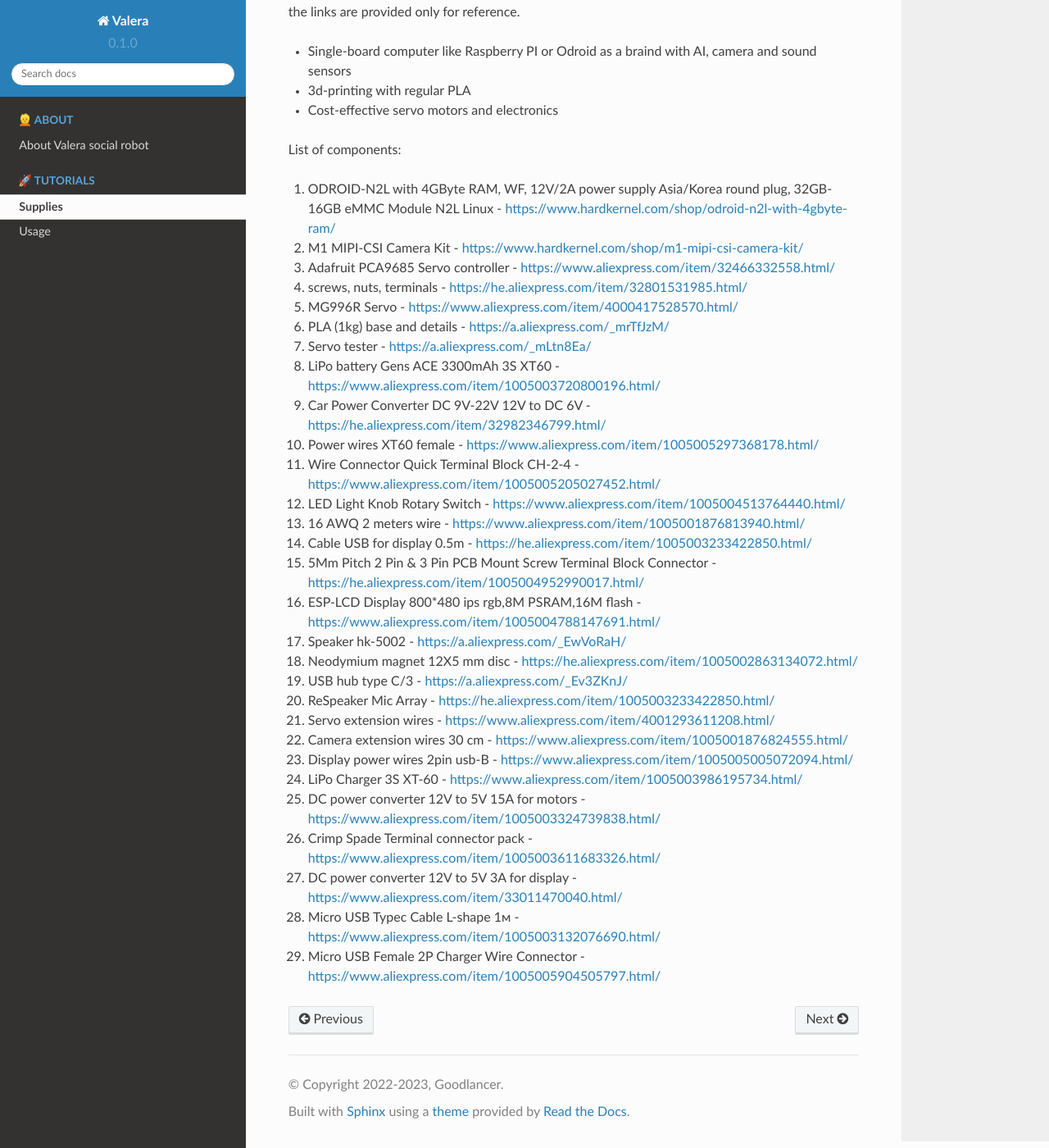
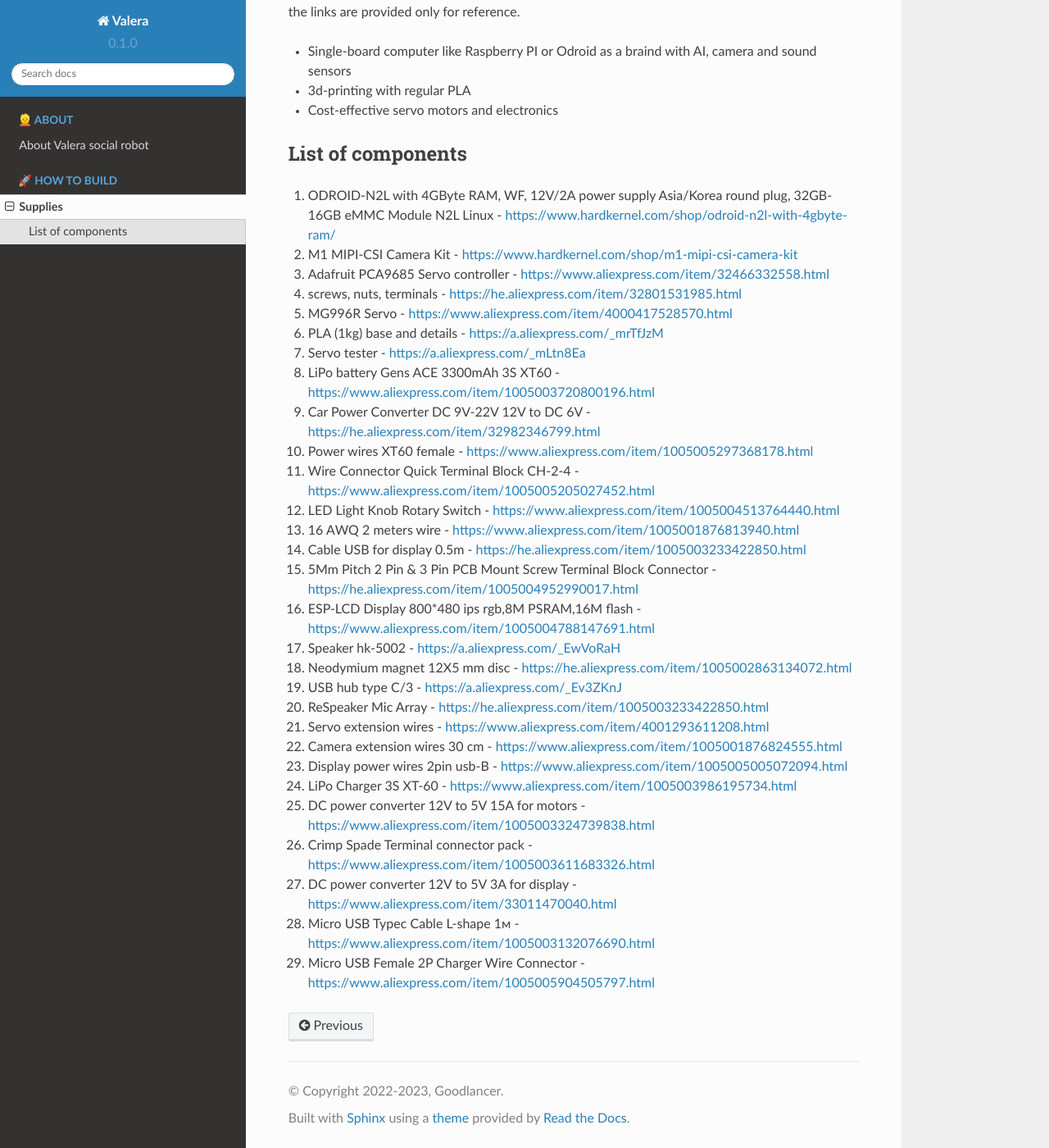
Before and after one commit to goodlancer-org/valera, a Sphinx documentation site: the page built from docs/supplies.rst, in a window 1280 px wide and 1400 px high, scrolled down 205 px. Shown: the whole window at 82% size. Built offline with Sphinx 7.4.7 and the Read the Docs theme 2.0.0, drawn with Linux system fonts in a browser that asks for light colours.

Commit message:
Docs garbage removed

```diff
--- a/docs/index.rst
+++ b/docs/index.rst
@@ -12,7 +12,6 @@
 
 .. toctree::
    :maxdepth: 2
-   :caption: 🚀 Tutorials
+   :caption: 🚀 How to build
 
    supplies
-   usage
--- a/docs/supplies.rst
+++ b/docs/supplies.rst
@@ -9,34 +9,35 @@
 * 3d-printing with regular PLA
 * Cost-effective servo motors and electronics
 
-List of components:
+List of components
+------------------
 
 #. ODROID-N2L with 4GByte RAM, WF, 12V/2A power supply Asia/Korea round plug, 32GB-16GB eMMC Module N2L Linux - `<https://www.hardkernel.com/shop/odroid-n2l-with-4gbyte-ram/>`_
-#. M1 MIPI-CSI Camera Kit - `<https://www.hardkernel.com/shop/m1-mipi-csi-camera-kit/>`_
-#. Adafruit PCA9685 Servo controller - `<https://www.aliexpress.com/item/32466332558.html/>`_
-#. screws, nuts, terminals - `<https://he.aliexpress.com/item/32801531985.html/>`_
-#. MG996R Servo - `<https://www.aliexpress.com/item/4000417528570.html/>`_
-#. PLA (1kg) base and details - `<https://a.aliexpress.com/_mrTfJzM/>`_
-#. Servo tester - `<https://a.aliexpress.com/_mLtn8Ea/>`_
-#. LiPo battery Gens ACE 3300mAh 3S XT60 - `<https://www.aliexpress.com/item/1005003720800196.html/>`_
-#. Car Power Converter DC 9V-22V 12V to DC 6V - `<https://he.aliexpress.com/item/32982346799.html/>`_
-#. Power wires XT60 female - `<https://www.aliexpress.com/item/1005005297368178.html/>`_
-#. Wire Connector Quick Terminal Block CH-2-4 - `<https://www.aliexpress.com/item/1005005205027452.html/>`_
-#. LED Light Knob Rotary Switch - `<https://www.aliexpress.com/item/1005004513764440.html/>`_
-#. 16 AWQ 2 meters wire - `<https://www.aliexpress.com/item/1005001876813940.html/>`_
-#. Cable USB for display 0.5m - `<https://he.aliexpress.com/item/1005003233422850.html/>`_
-#. 5Mm Pitch 2 Pin & 3 Pin PCB Mount Screw Terminal Block Connector - `<https://he.aliexpress.com/item/1005004952990017.html/>`_
-#. ESP-LCD Display 800*480 ips rgb,8M PSRAM,16M flash - `<https://www.aliexpress.com/item/1005004788147691.html/>`_
-#. Speaker hk-5002 - `<https://a.aliexpress.com/_EwVoRaH/>`_
-#. Neodymium magnet 12X5 mm disc - `<https://he.aliexpress.com/item/1005002863134072.html/>`_
-#. USB hub type C/3 - `<https://a.aliexpress.com/_Ev3ZKnJ/>`_
-#. ReSpeaker Mic Array - `<https://he.aliexpress.com/item/1005003233422850.html/>`_
-#. Servo extension wires - `<https://www.aliexpress.com/item/4001293611208.html/>`_
-#. Camera extension wires 30 cm - `<https://www.aliexpress.com/item/1005001876824555.html/>`_
-#. Display power wires 2pin usb-B - `<https://www.aliexpress.com/item/1005005005072094.html/>`_
-#. LiPo Charger 3S XT-60 - `<https://www.aliexpress.com/item/1005003986195734.html/>`_
-#. DC power converter 12V to 5V 15A for motors - `<https://www.aliexpress.com/item/1005003324739838.html/>`_
-#. Crimp Spade Terminal connector pack - `<https://www.aliexpress.com/item/1005003611683326.html/>`_
-#. DC power converter 12V to 5V 3A for display - `<https://www.aliexpress.com/item/33011470040.html/>`_
-#. Micro USB Typec Cable L-shape 1м - `<https://www.aliexpress.com/item/1005003132076690.html/>`_
-#. Micro USB Female 2P Charger Wire Connector - `<https://www.aliexpress.com/item/1005005904505797.html/>`_
+#. M1 MIPI-CSI Camera Kit - `<https://www.hardkernel.com/shop/m1-mipi-csi-camera-kit>`_
+#. Adafruit PCA9685 Servo controller - `<https://www.aliexpress.com/item/32466332558.html>`_
+#. screws, nuts, terminals - `<https://he.aliexpress.com/item/32801531985.html>`_
+#. MG996R Servo - `<https://www.aliexpress.com/item/4000417528570.html>`_
+#. PLA (1kg) base and details - `<https://a.aliexpress.com/_mrTfJzM>`_
+#. Servo tester - `<https://a.aliexpress.com/_mLtn8Ea>`_
+#. LiPo battery Gens ACE 3300mAh 3S XT60 - `<https://www.aliexpress.com/item/1005003720800196.html>`_
+#. Car Power Converter DC 9V-22V 12V to DC 6V - `<https://he.aliexpress.com/item/32982346799.html>`_
+#. Power wires XT60 female - `<https://www.aliexpress.com/item/1005005297368178.html>`_
+#. Wire Connector Quick Terminal Block CH-2-4 - `<https://www.aliexpress.com/item/1005005205027452.html>`_
+#. LED Light Knob Rotary Switch - `<https://www.aliexpress.com/item/1005004513764440.html>`_
+#. 16 AWQ 2 meters wire - `<https://www.aliexpress.com/item/1005001876813940.html>`_
+#. Cable USB for display 0.5m - `<https://he.aliexpress.com/item/1005003233422850.html>`_
+#. 5Mm Pitch 2 Pin & 3 Pin PCB Mount Screw Terminal Block Connector - `<https://he.aliexpress.com/item/1005004952990017.html>`_
+#. ESP-LCD Display 800*480 ips rgb,8M PSRAM,16M flash - `<https://www.aliexpress.com/item/1005004788147691.html>`_
+#. Speaker hk-5002 - `<https://a.aliexpress.com/_EwVoRaH>`_
+#. Neodymium magnet 12X5 mm disc - `<https://he.aliexpress.com/item/1005002863134072.html>`_
+#. USB hub type C/3 - `<https://a.aliexpress.com/_Ev3ZKnJ>`_
+#. ReSpeaker Mic Array - `<https://he.aliexpress.com/item/1005003233422850.html>`_
+#. Servo extension wires - `<https://www.aliexpress.com/item/4001293611208.html>`_
+#. Camera extension wires 30 cm - `<https://www.aliexpress.com/item/1005001876824555.html>`_
+#. Display power wires 2pin usb-B - `<https://www.aliexpress.com/item/1005005005072094.html>`_
+#. LiPo Charger 3S XT-60 - `<https://www.aliexpress.com/item/1005003986195734.html>`_
+#. DC power converter 12V to 5V 15A for motors - `<https://www.aliexpress.com/item/1005003324739838.html>`_
+#. Crimp Spade Terminal connector pack - `<https://www.aliexpress.com/item/1005003611683326.html>`_
+#. DC power converter 12V to 5V 3A for display - `<https://www.aliexpress.com/item/33011470040.html>`_
+#. Micro USB Typec Cable L-shape 1м - `<https://www.aliexpress.com/item/1005003132076690.html>`_
+#. Micro USB Female 2P Charger Wire Connector - `<https://www.aliexpress.com/item/1005005904505797.html>`_
```
Also changed, not shown: docs/usage.rst (deleted, +0 -33 lines).
